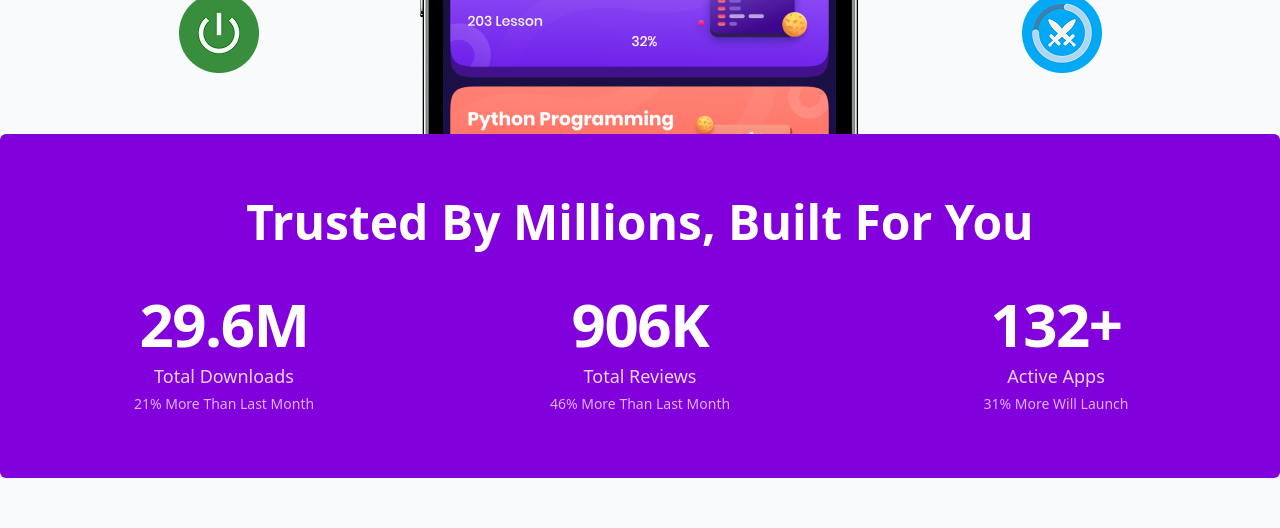
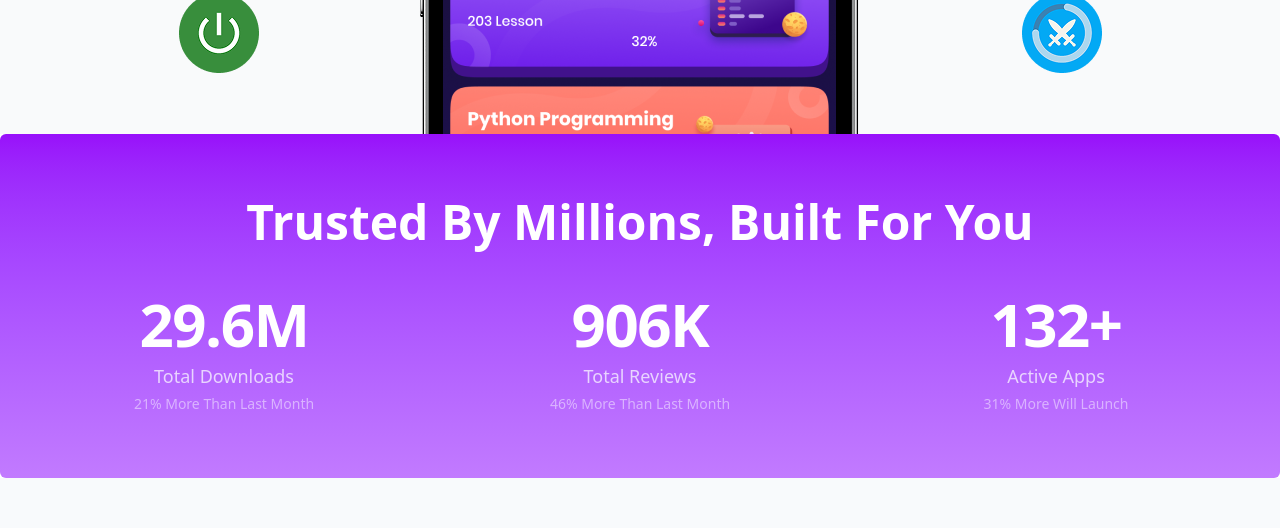
Before and after one commit to CodeWithArafat1/hero-apps, a React (Vite) app: page / in a window 1280 px wide. Shown: the part 860-1388 px from the top of the page. Built offline with nearby package versions, Linux system fonts and the light colour scheme.

Commit message:
search not fund added

```diff
--- a/src/components/StatsSection.jsx
+++ b/src/components/StatsSection.jsx
@@ -4,7 +4,7 @@ import homePageContent from "../data/homeData";
 const StatsSection = () => {
   return (
     <>
-      <div className="bg-purple-700 text-white py-10 sm:py-16 rounded-md">
+      <div className="bg-gradient-to-b from-purple-600 to-purple-400 text-white py-10 sm:py-16 rounded-md">
         <div className="max-w-7xl mx-auto px-4 sm:px-6 lg:px-8">
           <h2 className="text-4xl sm:text-5xl font-bold text-center mb-12">
             {homePageContent.statsSection.title}
--- a/src/pages/Apps.jsx
+++ b/src/pages/Apps.jsx
@@ -14,6 +14,7 @@ const Apps = () => {
       const searchedData = data.filter((app) =>
         app.title.toLowerCase().includes(qry)
       );
+
       dispatch({ type: SEARCH_APP, payload: searchedData });
     });
   };
@@ -54,11 +55,17 @@ const Apps = () => {
 
           {loading ? (
             <SetLoading />
-          ) : (
+          ) : displayData.length > 0 ? (
             <div className="grid grid-cols-1 sm:grid-cols-2 lg:grid-cols-4 gap-8 min-h-[calc(100vh-381px)]">
               {displayData.map((app) => {
                 return <AppsCard key={app.id} app={app} />;
               })}
+            </div>
+          ) : (
+            <div className="text-center py-20 min-h-[calc(100vh-381px)] flex flex-col justify-center items-center">
+              <h2 className="text-2xl font-semibold text-gray-500">
+                App Not Found
+              </h2>
             </div>
           )}
         </div>
```
